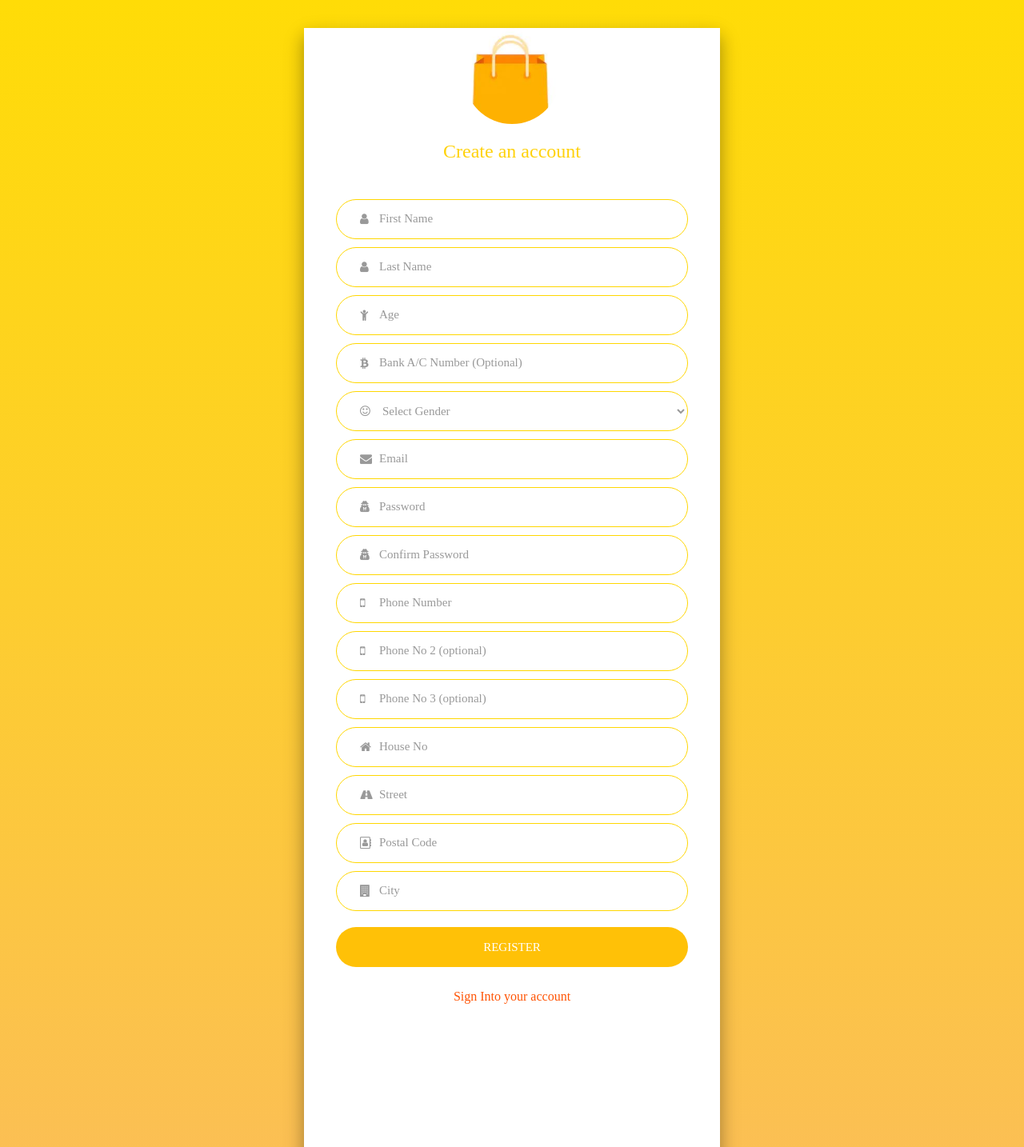
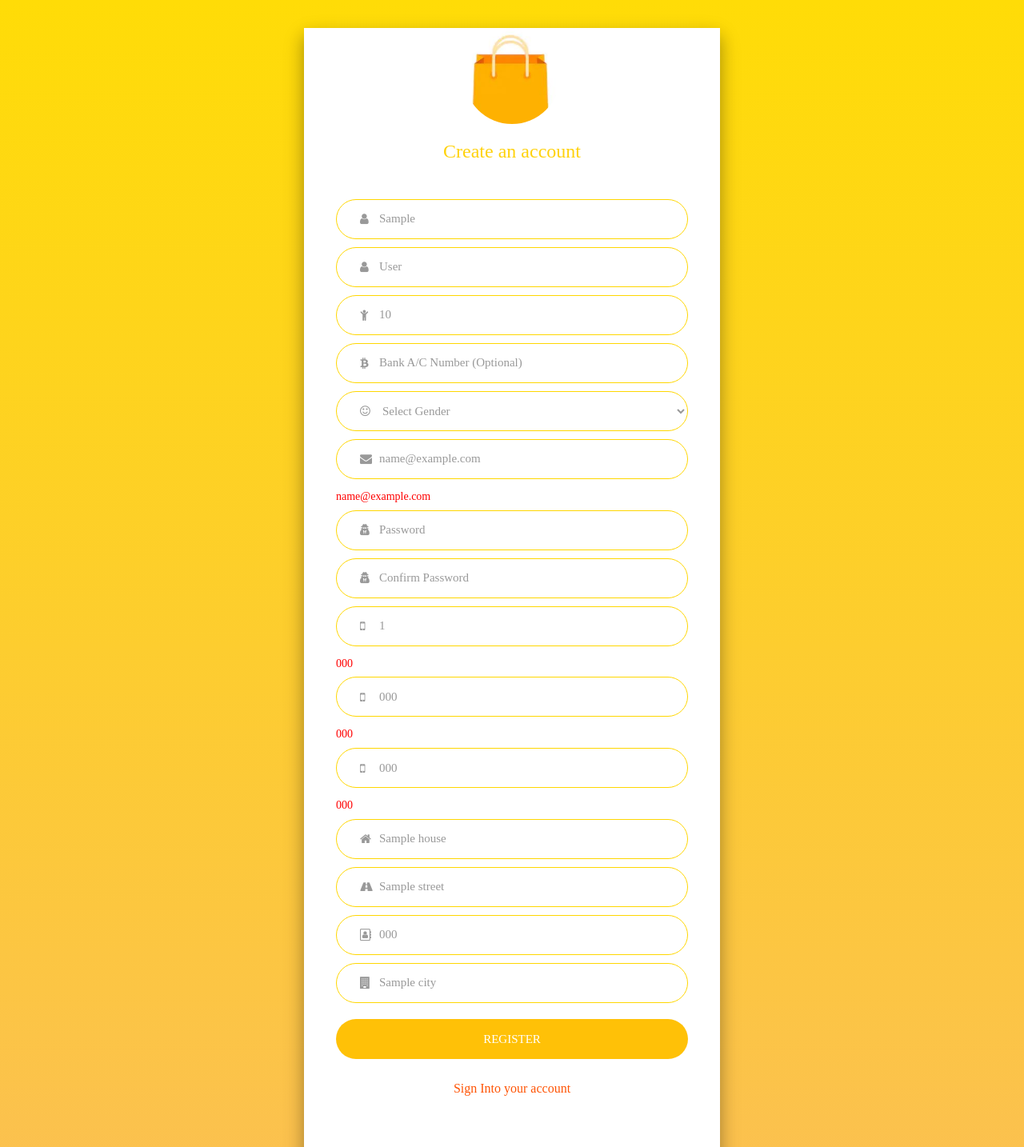
Before and after one commit to ksaifahmed/db_project_oracle_django, a Django app: template templates/register.html in a window 1280 px wide. Shown: the top 1434 px of the page at 80% size. Run offline with Django 3.2, Linux system fonts and the light colour scheme; the template is opened without the code that fills it: most values are stand-ins (such as "Sample title", 1, 10 or a date in 2020); some libraries are stand-ins or nearby versions; some web fonts are replaced.

Commit message:
milestone 1

```diff
--- a/register/static/register/css/main.css
+++ b/register/static/register/css/main.css
@@ -550,3 +550,19 @@ iframe {
 .input100{
   color: #999999;
 }
+
+.email_same{
+  color: red;
+  padding-bottom: 5px;
+}
+
+input::-webkit-outer-spin-button,
+input::-webkit-inner-spin-button {
+  -webkit-appearance: none;
+  margin: 0;
+}
+
+/* Firefox */
+input[type=number] {
+  -moz-appearance: textfield;
+}
--- a/register/static/register/script.js
+++ b/register/static/register/script.js
@@ -38,3 +38,7 @@ confirm_password.onkeyup = validatePassword;
 phone1.onchange = validatePhone;
 phone2.onkeyup = validatePhone;
 phone3.onkeyup = validatePhone;
+
+
+var err = document.getElementById("email_same");
+err.scrollIntoView({behavior: "smooth", block: "center"});
--- a/templates/register.html
+++ b/templates/register.html
@@ -38,7 +38,7 @@
             </span>
 
             <div class="wrap-input100 validate-input m-b-10" data-validate = "First Name is required">
-						<input class="input100" type="text" name="first_name" placeholder="First Name">
+						<input class="input100" type="text" name="first_name" placeholder="First Name" {% if data %} value="{{ data.first_name }}" {% endif %}>
 						<span class="focus-input100"></span>
 						<span class="symbol-input100">
 							<i class="fa fa-user"></i>
@@ -47,7 +47,7 @@
 
 
             <div class="wrap-input100 validate-input m-b-10" data-validate = "Last Name is required">
-						<input class="input100" type="text" name="last_name" placeholder="Last Name">
+						<input class="input100" type="text" name="last_name" placeholder="Last Name" {% if data %} value="{{ data.last_name }}" {% endif %}>
 						<span class="focus-input100"></span>
 						<span class="symbol-input100">
 							<i class="fa fa-user"></i>
@@ -56,7 +56,7 @@
 
 
             <div class="wrap-input100 validate-input m-b-10" data-validate = "Age is required">
-						<input class="input100" type="number" name="age" min="1" max="100" placeholder="Age">
+						<input class="input100" type="number" name="age" min="1" max="120" placeholder="Age"{% if data %} value="{{ data.age }}" {% endif %}>
 						<span class="focus-input100"></span>
 						<span class="symbol-input100">
 							<i class="fa fa-child"></i>
@@ -65,7 +65,7 @@
 
 
             <div class="wrap-input100 m-b-10">
-						<input class="input100" min="1" type="number" name="bank" placeholder="Bank A/C Number (Optional)">
+						<input class="input100" min="1" type="number" name="bank" placeholder="Bank A/C Number (Optional)"{% if data %} value="{{ data.bank }}" {% endif %}>
 						<span class="focus-input100"></span>
 						<span class="symbol-input100">
 							<i class="fa fa-bitcoin"></i>
@@ -90,17 +90,19 @@
 
 
             <div class="wrap-input100 validate-input m-b-10" data-validate = "Email is required">
-						<input class="input100" type="text" name="email" placeholder="Email">
+						<input class="input100" type="text" name="email" placeholder="Email" {% if data %} value="{{ data.email }}" {% endif %}>
 						<span class="focus-input100"></span>
 						<span class="symbol-input100">
 							<i class="fa fa-envelope"></i>
 						</span>
 					</div>
 
-
+            {% if email_msg %}
+                <p id="email_same" class="email_same">{{ email_msg }}</p>
+            {% endif %}
 
             <div class="wrap-input100 validate-input m-b-10" data-validate = "Password is required">
-						<input id="password" class="input100" type="password" name="password" placeholder="Password">
+						<input id="password" class="input100" type="password" minlength="8" name="password" placeholder="Password">
 						<span class="focus-input100"></span>
 						<span class="symbol-input100">
 							<i class="fa fa-user-secret"></i>
@@ -117,33 +119,43 @@
 					</div>
 
             <div class="wrap-input100 validate-input m-b-10" data-validate = "Phone No is required">
-						<input id="phone1" class="input100" type="number" name="phone_number" placeholder="Phone Number">
+						<input id="phone1" class="input100" type="number" name="phone_number" placeholder="Phone Number" {% if data %} value="{{ data.phone_number }}" {% endif %}>
 						<span class="focus-input100"></span>
 						<span class="symbol-input100">
 							<i class="fa fa-mobile"></i>
 						</span>
 					</div>
 
+            {% if phone1_msg %}
+                <p id="email_same" class="email_same">{{ phone1_msg }}</p>
+            {% endif %}
 
             <div class="wrap-input100 m-b-10">
-						<input id="phone2" class="input100" type="number" name="phone_number2" placeholder="Phone No 2 (optional)">
+						<input id="phone2" class="input100" type="number" name="phone_number2" placeholder="Phone No 2 (optional)" {% if data %} value="{{ data.phone_number2 }}" {% endif %}>
 						<span class="focus-input100"></span>
 						<span class="symbol-input100">
 							<i class="fa fa-mobile-phone"></i>
 						</span>
 					</div>
 
+            {% if phone2_msg %}
+                <p id="email_same" class="email_same">{{ phone2_msg }}</p>
+            {% endif %}
+
             <div class="wrap-input100 m-b-10">
-						<input id="phone3" class="input100" type="number" name="phone_number3" placeholder="Phone No 3 (optional)">
+						<input id="phone3" class="input100" type="number" name="phone_number3" placeholder="Phone No 3 (optional)" {% if data %} value="{{ data.phone_number3 }}" {% endif %}>
 						<span class="focus-input100"></span>
 						<span class="symbol-input100">
 							<i class="fa fa-mobile-phone"></i>
 						</span>
 					</div>
 
+            {% if phone3_msg %}
+                <p id="email_same" class="email_same">{{ phone3_msg }}</p>
+            {% endif %}
 
             <div class="wrap-input100 validate-input m-b-10" data-validate = "House No is required">
-						<input class="input100" type="text" name="house" placeholder="House No">
+						<input class="input100" type="text" name="house" placeholder="House No" {% if data %} value="{{ data.house }}" {% endif %}>
 						<span class="focus-input100"></span>
 						<span class="symbol-input100">
 							<i class="fa fa-home"></i>
@@ -151,7 +163,7 @@
 					</div>
 
             <div class="wrap-input100 validate-input m-b-10" data-validate = "Street is required">
-						<input class="input100" type="text" name="street" placeholder="Street">
+						<input class="input100" type="text" name="street" placeholder="Street" {% if data %} value="{{ data.street }}" {% endif %}>
 						<span class="focus-input100"></span>
 						<span class="symbol-input100">
 							<i class="fa fa-road"></i>
@@ -159,7 +171,7 @@
 					</div>
 
             <div class="wrap-input100 validate-input m-b-10" data-validate = "Postal Code is required">
-						<input class="input100" type="number" name="postal_code" placeholder="Postal Code">
+						<input class="input100" type="number" name="postal_code" placeholder="Postal Code" {% if data %} value="{{ data.postal_code }}" {% endif %}>
 						<span class="focus-input100"></span>
 						<span class="symbol-input100">
 							<i class="fa fa-address-book-o"></i>
@@ -167,7 +179,7 @@
 					</div>
 
             <div class="wrap-input100 validate-input m-b-10" data-validate = "City is required">
-						<input class="input100" type="text" name="city" placeholder="City">
+						<input class="input100" type="text" name="city" placeholder="City" {% if data %} value="{{ data.city }}" {% endif %}>
 						<span class="focus-input100"></span>
 						<span class="symbol-input100">
 							<i class="fa fa-building"></i>
```
Also changed, not shown: register/views.py (+19 -9 lines).
